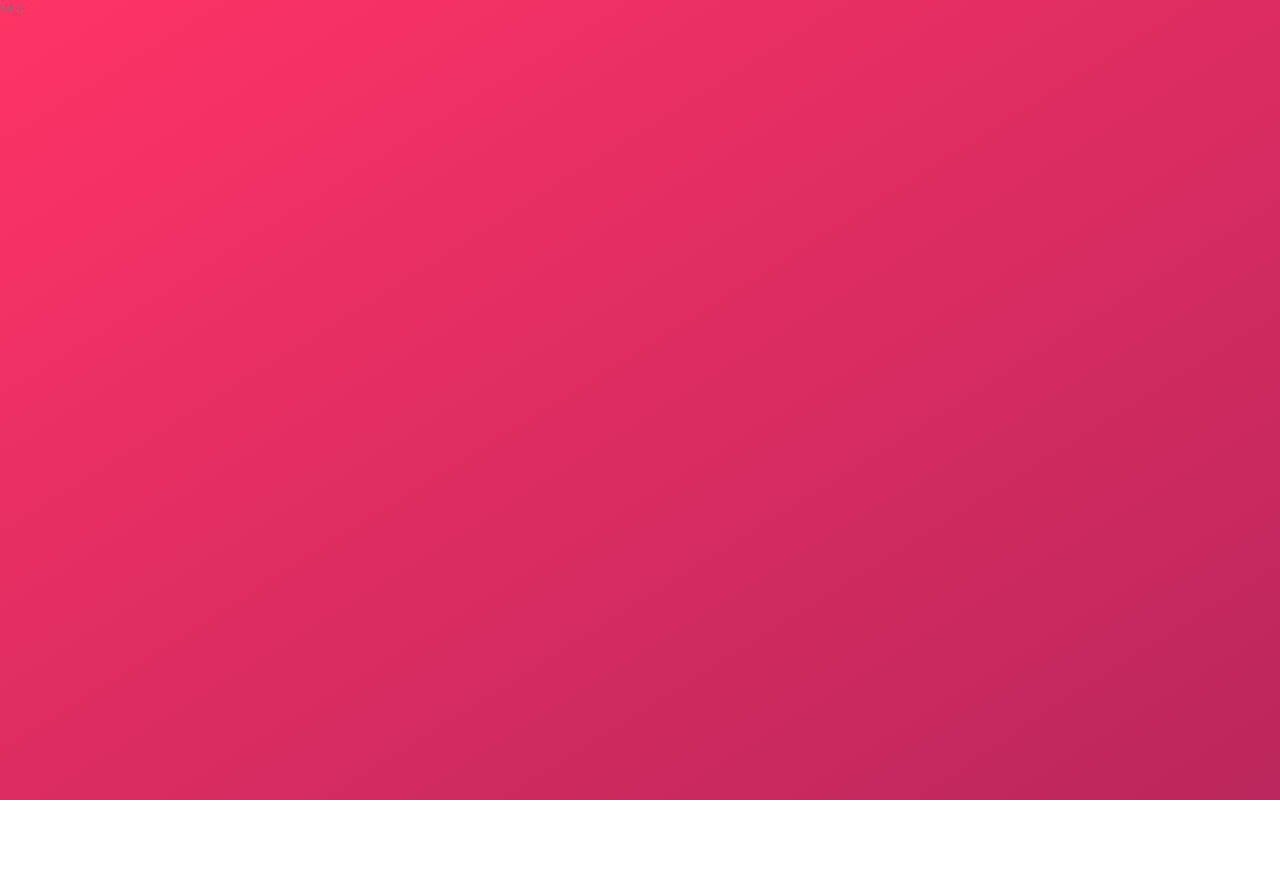
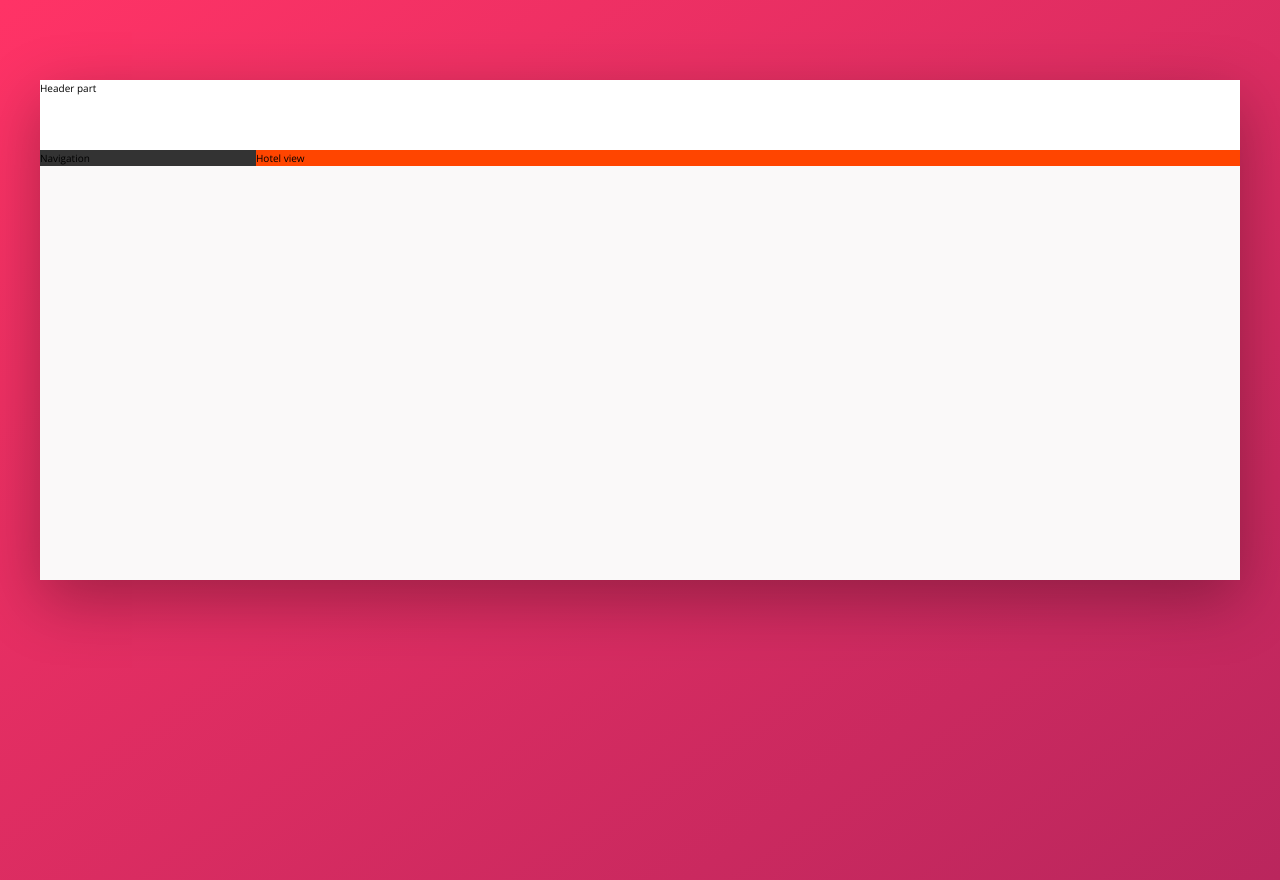
Before and after one commit to jamorin/trillo, a plain HTML site: page index.html in a window 1280 px wide. Before the commit the page ends 800 px from the top, so only its background shows below. Drawn offline with nearby package versions, Linux system fonts and the light colour scheme.

Commit message:
7.74 Building the overall layout

```diff
--- a/css/style.css
+++ b/css/style.css
@@ -2,13 +2,14 @@
   --color-primary: #eb2f64;
   --color-primary-light: #ff3366;
   --color-primary-dark: #ba265d;
-  --grey-light-1: #faf9f9;
-  --grey-light-2: #f4f2f2;
-  --grey-light-3: #f0eeee;
-  --grey-light-4: #ccc;
-  --grey-dark-1: #333;
-  --grey-dark-2: #777;
-  --grey-dark-3: #999; }
+  --color-grey-light-1: #faf9f9;
+  --color-grey-light-2: #f4f2f2;
+  --color-grey-light-3: #f0eeee;
+  --color-grey-light-4: #ccc;
+  --color-grey-dark-1: #333;
+  --color-grey-dark-2: #777;
+  --color-grey-dark-3: #999;
+  --shadow-dark: 0 2rem 6rem rgba(0, 0, 0, 0.3); }
 
 * {
   margin: 0;
@@ -32,3 +33,27 @@ body {
   background-size: cover;
   background-repeat: no-repeat;
   min-height: 100vh; }
+
+.container {
+  max-width: 120rem;
+  margin: 8rem auto;
+  background-color: var(--color-grey-light-1);
+  box-shadow: var(--shadow-dark);
+  min-height: 50rem; }
+
+.header {
+  height: 7rem;
+  background-color: #fff;
+  border-bottom: var(--color-grey-light-2); }
+
+.content {
+  display: flex; }
+
+.sidebar {
+  background-color: var(--color-grey-dark-1);
+  flex: 0 0 18%; }
+
+.hotel-view {
+  background-color: var(--color-grey-light-1);
+  background-color: orangered;
+  flex: 1; }
--- a/index.html
+++ b/index.html
@@ -14,6 +14,12 @@
     <title>trillo &mdash; Your all-in-one booking app</title>
   </head>
   <body>
-    hello
+    <div class="container">
+      <header class="header">Header part</header>
+      <div class="content">
+        <nav class="sidebar">Navigation</nav>
+        <main class="hotel-view">Hotel view</main>
+      </div>
+    </div>
   </body>
 </html>
--- a/sass/_base.scss
+++ b/sass/_base.scss
@@ -3,14 +3,16 @@
   --color-primary-light: #ff3366;
   --color-primary-dark: #ba265d;
 
-  --grey-light-1: #faf9f9;
-  --grey-light-2: #f4f2f2;
-  --grey-light-3: #f0eeee;
-  --grey-light-4: #ccc;
+  --color-grey-light-1: #faf9f9;
+  --color-grey-light-2: #f4f2f2;
+  --color-grey-light-3: #f0eeee;
+  --color-grey-light-4: #ccc;
 
-  --grey-dark-1: #333;
-  --grey-dark-2: #777;
-  --grey-dark-3: #999;
+  --color-grey-dark-1: #333;
+  --color-grey-dark-2: #777;
+  --color-grey-dark-3: #999;
+
+  --shadow-dark: 0 2rem 6rem rgba(0, 0, 0, 0.3);
 }
 
 * {
--- a/sass/_layout.scss
+++ b/sass/_layout.scss
@@ -0,0 +1,28 @@
+.container {
+  max-width: 120rem;
+  margin: 8rem auto;
+  background-color: var(--color-grey-light-1);
+  box-shadow: var(--shadow-dark);
+  min-height: 50rem;
+}
+
+.header {
+  height: 7rem;
+  background-color: #fff;
+  border-bottom: var(--color-grey-light-2);
+}
+
+.content {
+  display: flex;
+}
+
+.sidebar {
+  background-color: var(--color-grey-dark-1);
+  flex: 0 0 18%; // grow shrink base
+}
+
+.hotel-view {
+  background-color: var(--color-grey-light-1);
+  background-color: orangered;
+  flex: 1;
+}
```
